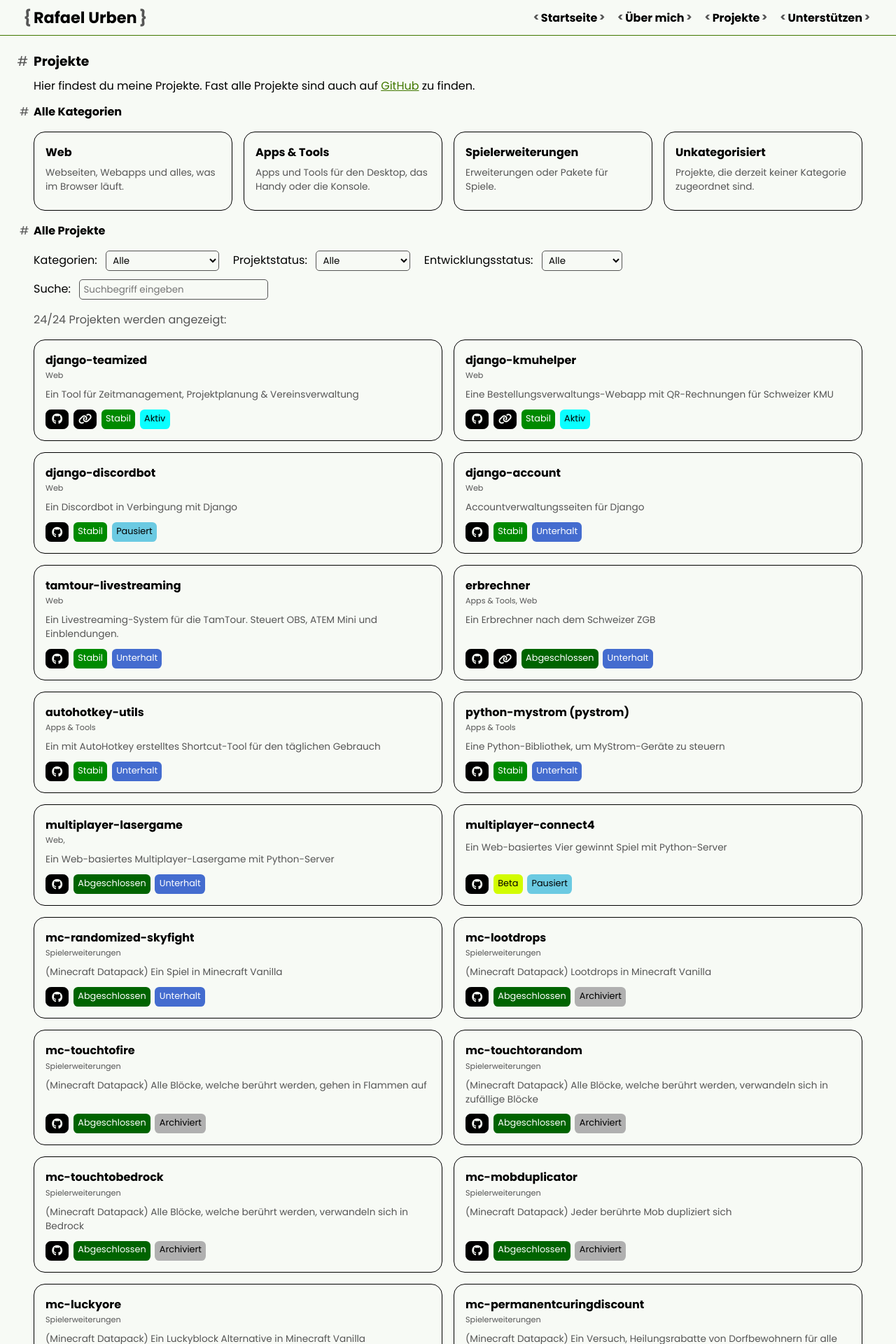
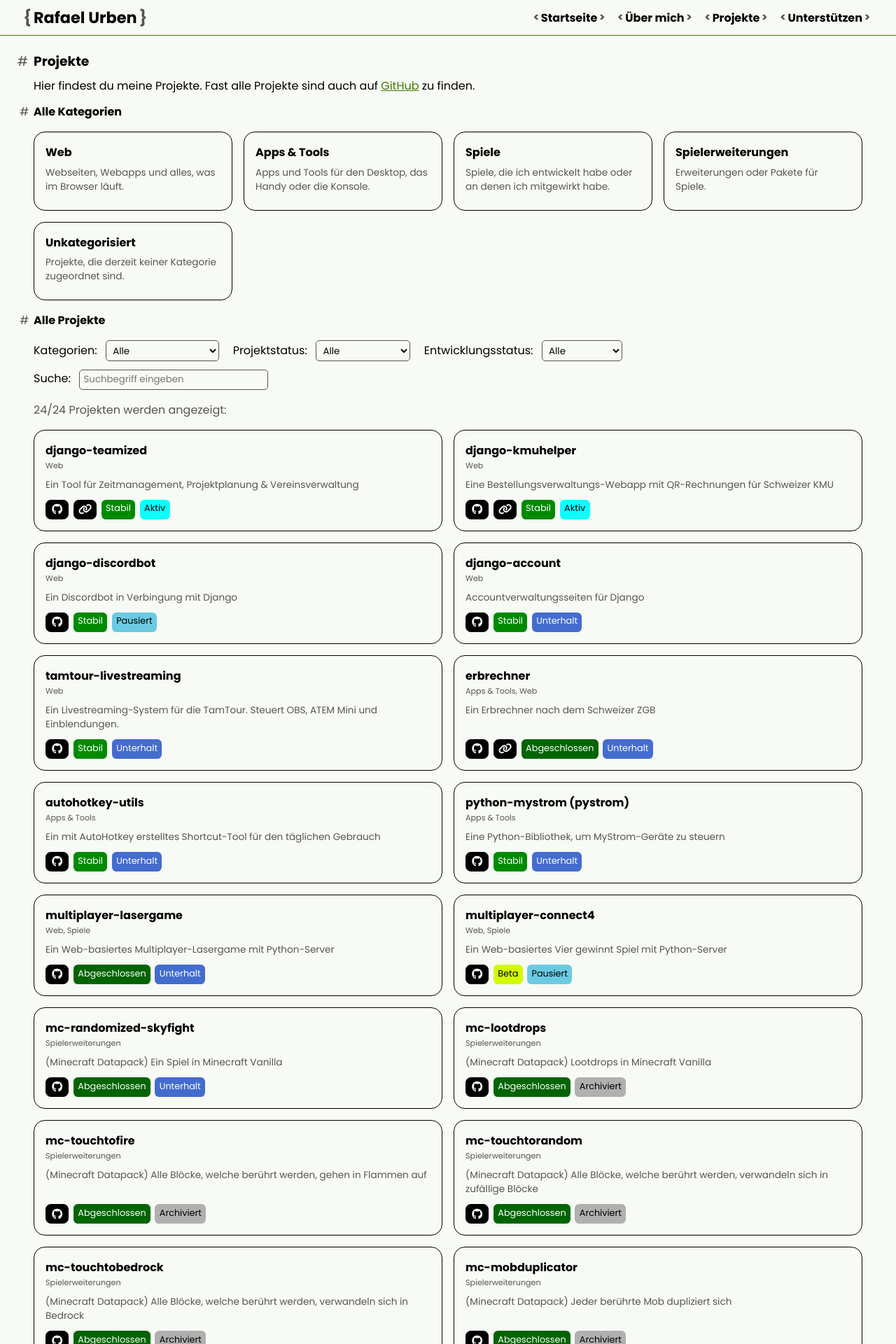
Before and after one commit to rafaelurben/rafaelurben.github.io, a Jekyll site: the page built from pages/projects.html, in a window 1280 px wide. Shown: the top 1920 px of the page at 70% size. Built offline with Jekyll 4.4.1, drawn with Linux system fonts in a browser that asks for light colours.

```diff
--- a/_data/projects.yml
+++ b/_data/projects.yml
@@ -81,6 +81,9 @@ multiplayer-connect4:
   githuburl: https://github.com/rafaelurben/multiplayer-connect4
   status_project: beta
   status_dev: paused
+  categories:
+    - web
+    - games
 mc-randomized-skyfight:
   title: mc-randomized-skyfight
   subtitle: (Minecraft Datapack) Ein Spiel in Minecraft Vanilla
--- a/_data/projectsettings.yml
+++ b/_data/projectsettings.yml
@@ -5,6 +5,9 @@ categories:
   tools:
     title: Apps & Tools
     description: Apps und Tools für den Desktop, das Handy oder die Konsole.
+  games:
+    title: Spiele
+    description: Spiele, die ich entwickelt habe oder an denen ich mitgewirkt habe.
   gameextensions:
     title: Spielerweiterungen
     description: Erweiterungen oder Pakete für Spiele.
```
Also changed, not shown: pages/projects/category/games.md (added, +8 -0 lines).
